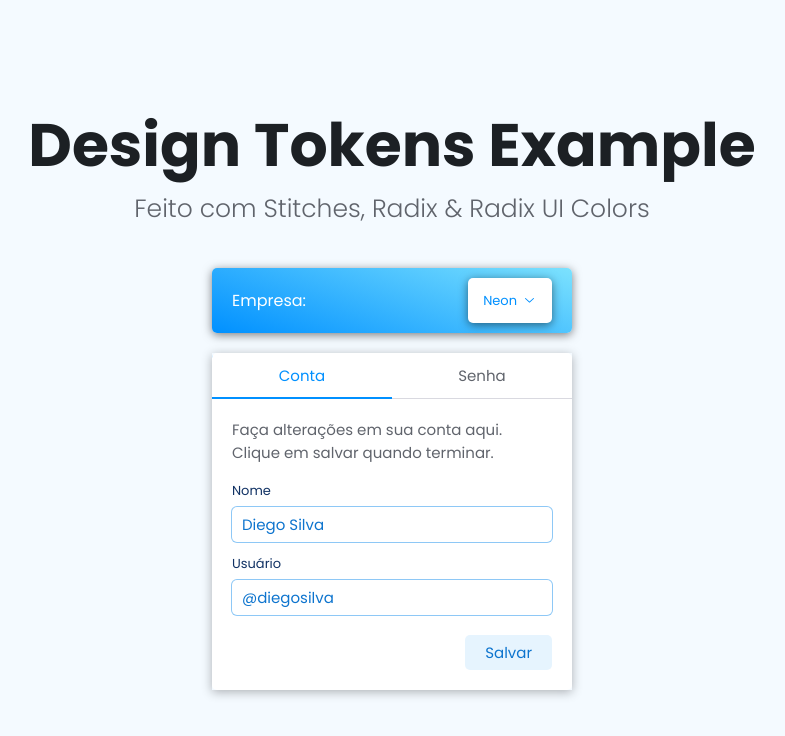
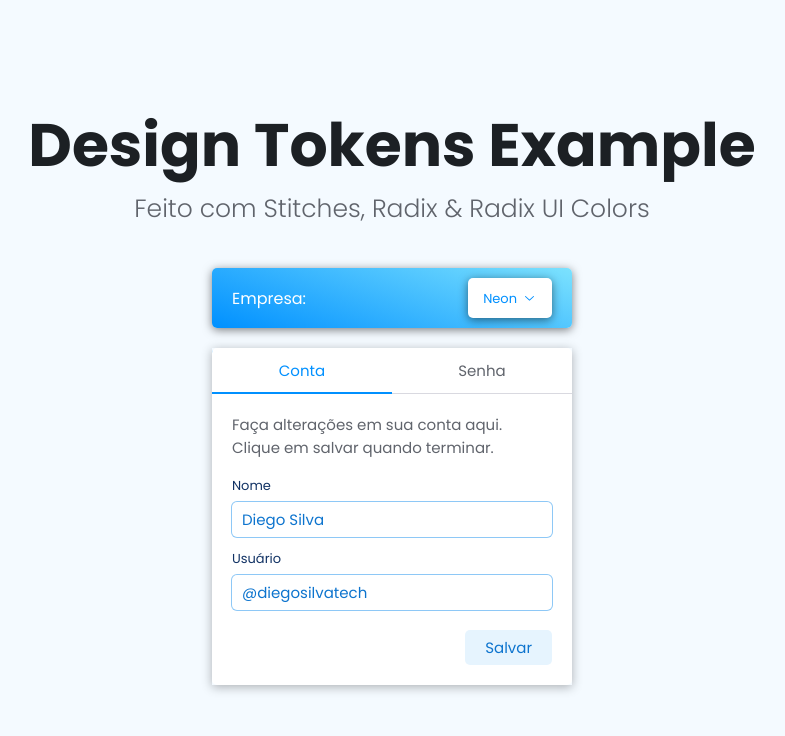
Before and after one commit to diegosilvatech/example--stitches-agnostic, a Next.js app: page / in a window 1280 px wide. Shown: the top 736 px of the page, without its empty margins (248-1033 px from the left). Built offline with nearby package versions, Linux system fonts and the light colour scheme.

Commit message:
feat: update app layout

```diff
--- a/src/components/Authenticator/index.tsx
+++ b/src/components/Authenticator/index.tsx
@@ -29,7 +29,7 @@ const Authenticator = () => {
           </label>
           <input
             id="username"
-            defaultValue="@diegosilva"
+            defaultValue="@diegosilvatech"
             className={s.input()}
           />
         </fieldset>
--- a/src/components/Select/styles.ts
+++ b/src/components/Select/styles.ts
@@ -13,7 +13,7 @@ export const trigger = css({
   padding: '0 15px',
   fontSize: '$ds-font-size__small',
   lineHeight: '$ds-line-height__normal',
-  height: 45,
+  height: 40,
   gap: '$ds-space-01',
   backgroundColor: '$ds-color__background-element',
   color: '$ds-color__primary-09',
```
